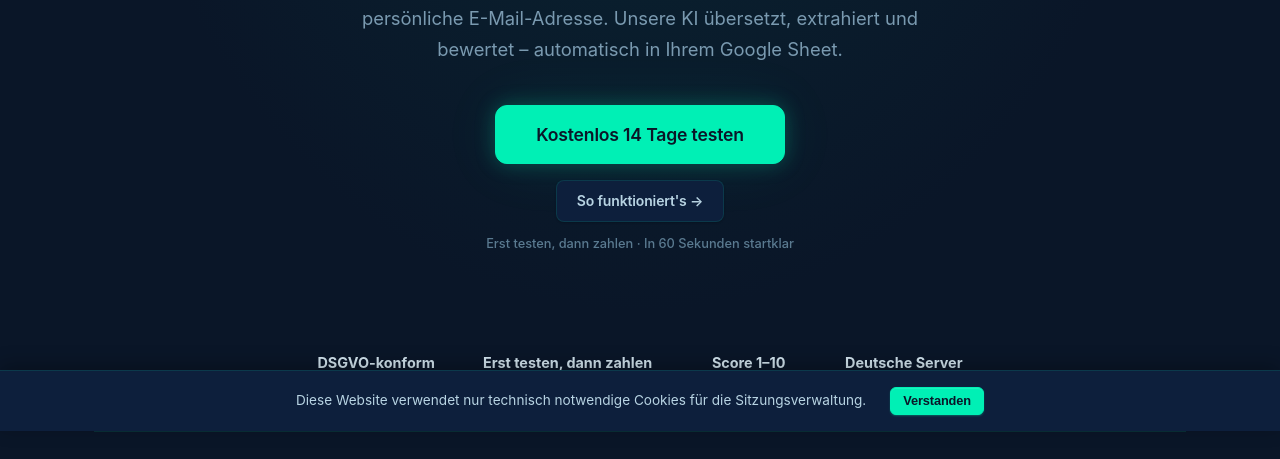
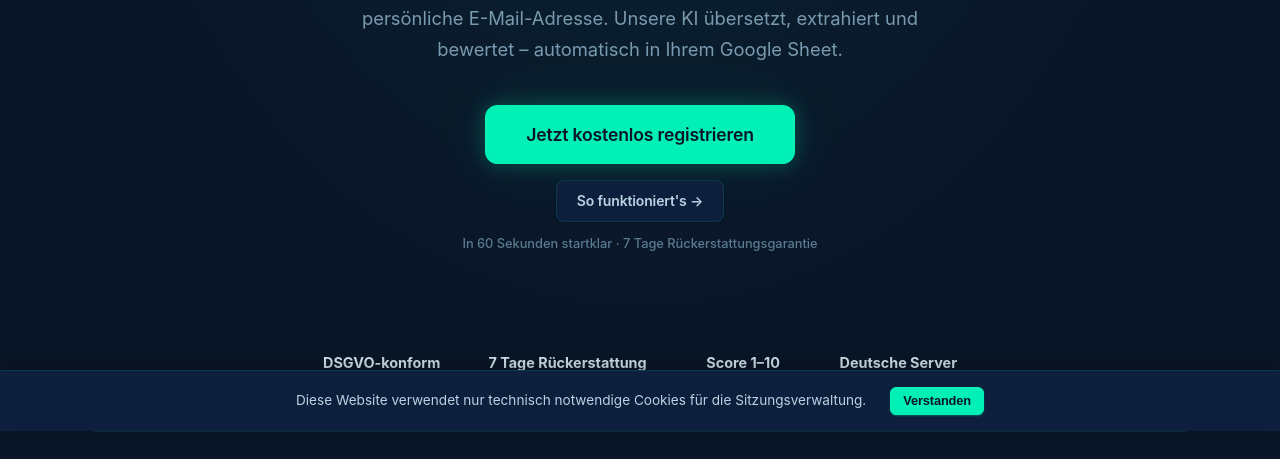
Before and after one commit to budsxbach/bewerbercheck-pro, a Flask app: page /start in a window 1280 px wide. Shown: the part 369-828 px from the top of the page. Run offline with Flask 3, Linux system fonts and the light colour scheme; some libraries are stand-ins or nearby versions.

Commit message:
UX: Alle '14 Tage Testphase'-Texte von Landing Page entfernt
Ersetzt durch: Rückerstattungsgarantie + neutrale Formulierungen

Co-Authored-By: Claude Sonnet 4.6 <noreply@anthropic.com>

```diff
--- a/templates/landing.html
+++ b/templates/landing.html
@@ -1,6 +1,6 @@
 {% extends "base.html" %}
 {% block title %}Bewerbercheck-Pro – Bewerbungen automatisch auswerten{% endblock %}
-{% block meta_description %}Bewerbungen automatisch per KI auswerten, übersetzen und in Google Sheets sortieren. 14 Tage kostenlos testen.{% endblock %}
+{% block meta_description %}Bewerbungen automatisch per KI auswerten, übersetzen und in Google Sheets sortieren. Jetzt starten ab 29€/Monat.{% endblock %}
 
 {% block head %}
 <!-- Open Graph -->
@@ -14,7 +14,7 @@
 <!-- Twitter Card -->
 <meta name="twitter:card" content="summary_large_image">
 <meta name="twitter:title" content="Bewerbercheck-Pro – Bewerbungen automatisch auswerten">
-<meta name="twitter:description" content="KI-gestützte Bewerbungsauswertung mit Google Sheets Integration. 14 Tage kostenlos.">
+<meta name="twitter:description" content="KI-gestützte Bewerbungsauswertung mit Google Sheets Integration. Ab 29€/Monat.">
 <meta name="twitter:image" content="{{ config.APP_URL }}{{ url_for('static', filename='og-image.jpg') }}">
 {% endblock %}
 
@@ -28,10 +28,10 @@
     </p>
     <div class="hero-cta">
         <a href="{{ url_for('auth.register') }}" class="btn btn-primary btn-xl">
-            Kostenlos 14 Tage testen
+            Jetzt kostenlos registrieren
         </a>
         <a href="#how-it-works" class="btn btn-outline" style="margin-top:.25rem;">So funktioniert's →</a>
-        <p class="hero-note">Erst testen, dann zahlen &middot; In 60 Sekunden startklar</p>
+        <p class="hero-note">In 60 Sekunden startklar &middot; 7 Tage Rückerstattungsgarantie</p>
     </div>
 </section>
 
@@ -42,8 +42,8 @@
         <span>EU-Server</span>
     </div>
     <div class="trust-item">
-        <strong>Erst testen, dann zahlen</strong>
-        <span>14 Tage gratis</span>
+        <strong>7 Tage Rückerstattung</strong>
+        <span>Ohne Risiko starten</span>
     </div>
     <div class="trust-item">
         <strong>Score 1–10</strong>
@@ -122,7 +122,7 @@
             <li>KI-Auswertung & Scoring</li>
             <li>Google Sheets Integration</li>
             <li>Unbegrenzte Bewerbungen</li>
-            <li>14 Tage kostenlos testen</li>
+            <li>7 Tage Rückerstattungsgarantie</li>
         </ul>
         <a href="{{ url_for('auth.register') }}" class="btn btn-primary btn-lg btn-full">
             Jetzt starten
@@ -164,10 +164,10 @@
         </div>
         <div class="faq-item" onclick="this.classList.toggle('faq-open')">
             <div style="padding:1rem 1.25rem; cursor:pointer; font-weight:600; font-size:.95rem; color:var(--gray-800); display:flex; align-items:center; justify-content:space-between;">
-                Was passiert nach der Testphase?
+                Was passiert wenn ich kündige?
                 <span style="font-size:1.2rem; color:var(--gray-400); transition:transform .3s;">+</span>
             </div>
-            <div class="faq-answer"><div><p>Nach 14 Tagen werden keine neuen Bewerbungen mehr verarbeitet, bis Sie ein Abo aktivieren. Ihre bestehenden Daten bleiben erhalten.</p></div></div>
+            <div class="faq-answer"><div><p>Nach der Kündigung werden keine neuen Bewerbungen mehr verarbeitet. Ihre bestehenden Daten bleiben erhalten und können jederzeit eingesehen werden.</p></div></div>
         </div>
         <div class="faq-item" onclick="this.classList.toggle('faq-open')">
             <div style="padding:1rem 1.25rem; cursor:pointer; font-weight:600; font-size:.95rem; color:var(--gray-800); display:flex; align-items:center; justify-content:space-between;">
```
